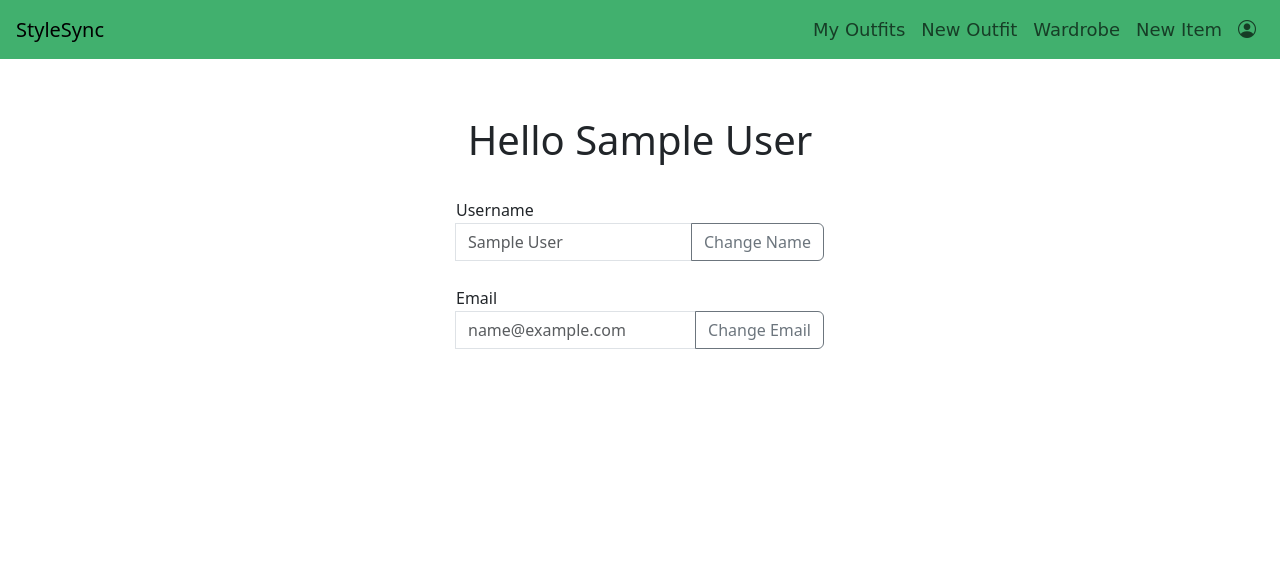
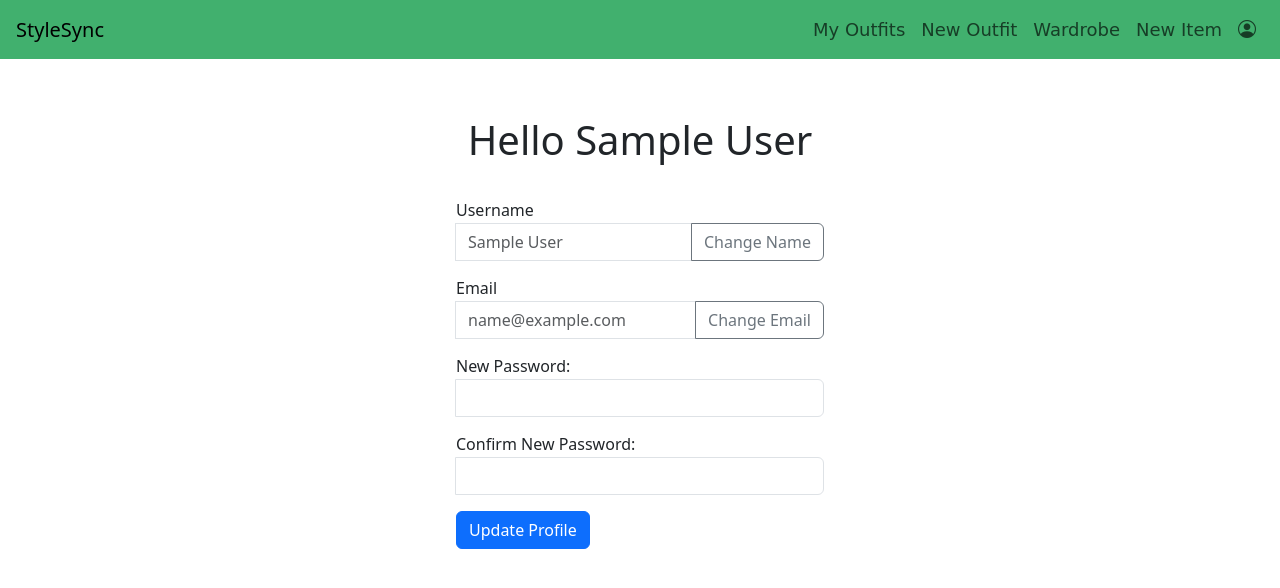
Before and after one commit to KnifeXLight/StyleSync, a Flask app: page /views/profile in a window 1280 px wide. Shown: the top 588 px of the page. Run offline with Flask 3, Linux system fonts and the light colour scheme; the visitor is signed in with stand-in values (Sample User, id 1).

Commit message:
profile change password working

```diff
--- a/routes/html.py
+++ b/routes/html.py
@@ -259,6 +259,7 @@ def change_name_profile():
     if request.method == "POST":
         name = request.form.get("name")
         email = request.form.get("email")
+        password = request.form.get("password")
         print(name)
         print(email)
         user = db.session.get(User, current_user.id)
@@ -268,6 +269,10 @@ def change_name_profile():
                 current_user.name = name
             if email:
                 current_user.email = email
+            if password:  # If new password is provided
+                # Hash the new password before storing it
+                hashed_password = generate_password_hash(password)
+                current_user.password = hashed_password
             db.session.commit()
 
             flash(
--- a/templates/html/profile.html
+++ b/templates/html/profile.html
@@ -38,32 +38,65 @@
         margin-bottom: 8%;
     }
     </style>
+    <script>
+        function validatePasswords() {
+            var password = document.getElementById("password").value;
+            var confirm_password = document.getElementById("confirm_password").value;
+
+            if (password !== confirm_password) {
+                alert("Passwords do not match");
+                return false; // Prevent form submission
+            }
+            return true; // Allow form submission
+        }
+    </script>
 </head>
 <div class="container">
     <div class="row justify-content-center">
         <div class="col-8">
             <h1>Hello {{ current_user.name }}</h1>
             <form action="/views/profile" method="POST">
-                <div class="input-group mb-3" >
+                <div class="input-group mb-3">
                     <div id="Username-label">
                         <label for="username">Username</label>
                     </div>
                     <input type="text" class="form-control" id="username" name="name" placeholder="{{ current_user.name }}" aria-label="Recipient's username" aria-describedby="button-addon2">
                     <button class="btn btn-outline-secondary" type="submit" id="button-addon2">Change Name</button>
                 </div>
+                <br>
             </form>
-        </div>
-        <div class="col-8" id="email-look">
+
             <form action="/views/profile" method="POST">
-                <div class="input-group mb-3" >
+                <div class="input-group mb-3">
                     <div id="email-name">
                         <label for="email">Email</label>
                     </div>
                     <input type="text" class="form-control" id="email-label" name="email" placeholder="{{ current_user.email }}" aria-label="Test Email" aria-describedby="button-addon2">
                     <button class="btn btn-outline-secondary" type="submit" id="button-addon2">Change Email</button>
                 </div>
+                <br>
+            </form>
+
+            <form action="/views/profile" method="POST" onsubmit="return validatePasswords();">
+                <div class="input-group mb-3">
+                    <div id="email-name">
+                        <label for="password">New Password:</label>
+                    </div>
+                    <input type="password" class="form-control" id="password" name="password">
+                </div>
+                <br>
+                <div class="input-group mb-3">
+                    <div id="email-name">
+                        <label for="confirm_password">Confirm New Password:</label>
+                    </div>
+                    <input type="password" class="form-control" id="confirm_password" name="confirm_password">
+                </div>
+                <div class="input-group mb-3">
+                    <input type="submit" value="Update Profile" class="btn btn-primary">
+                </div>
             </form>
         </div>
     </div>
 </div>
+
 {% endblock %}
```
